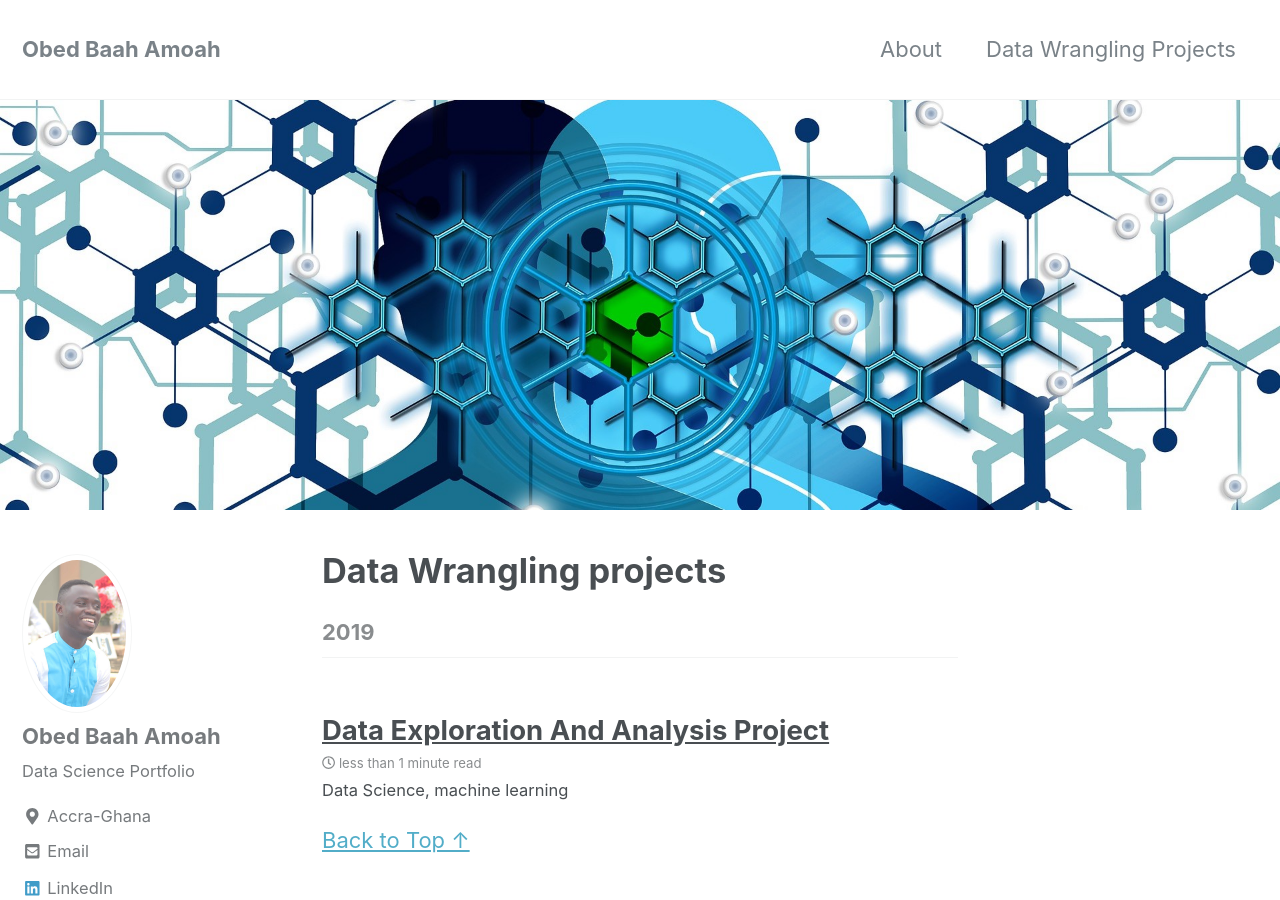
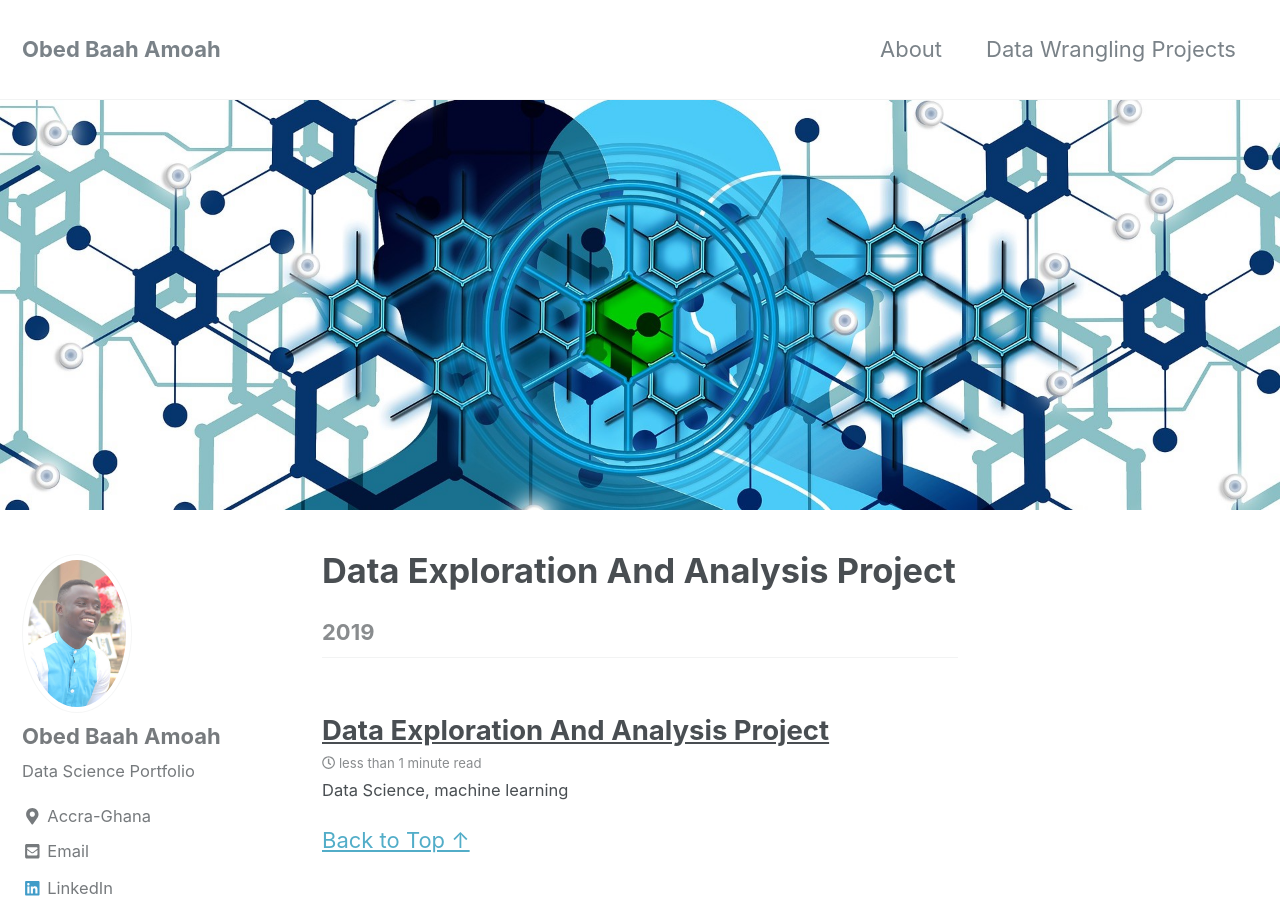
Before and after one commit to ObedAmoah/ObedAmoah.github.io, a Jekyll site: the page built from _pages/machinelearning.md, in a window 1280 px wide and 900 px high. Built offline with Jekyll 4.4.1, drawn with Linux system fonts in a browser that asks for light colours; nearby versions of some CDN libraries.

Commit message:
new github

```diff
--- a/_pages/machinelearning.md
+++ b/_pages/machinelearning.md
@@ -1,7 +1,7 @@
 ---
 layout: posts
-permalink: /data-wrangling/
-title: "Data Wrangling projects"
+permalink: /data-exploration/
+title: "Data Exploration And Analysis Project"
 author_profile: true
 header:
   image: "/images/qwe.jpg"
```
